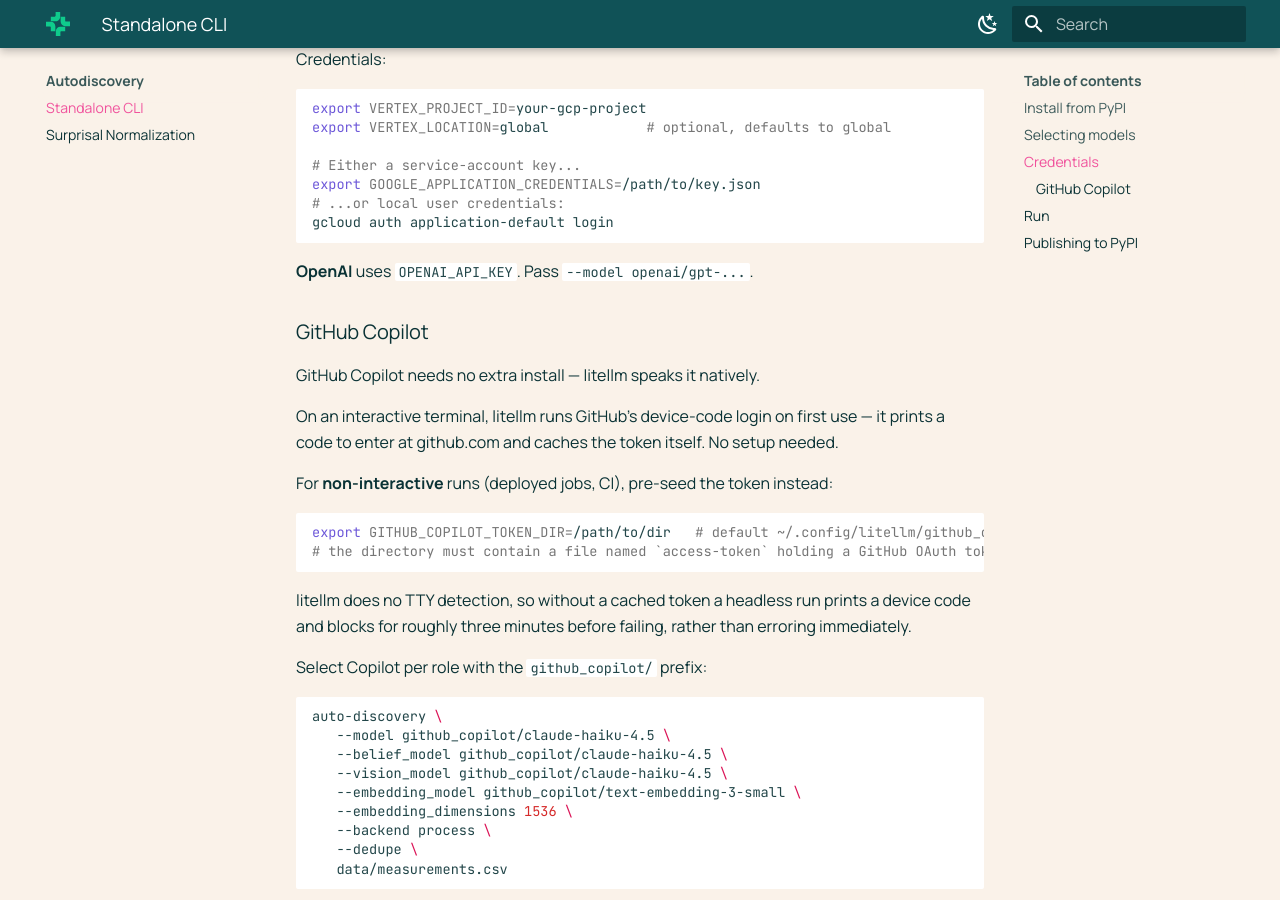
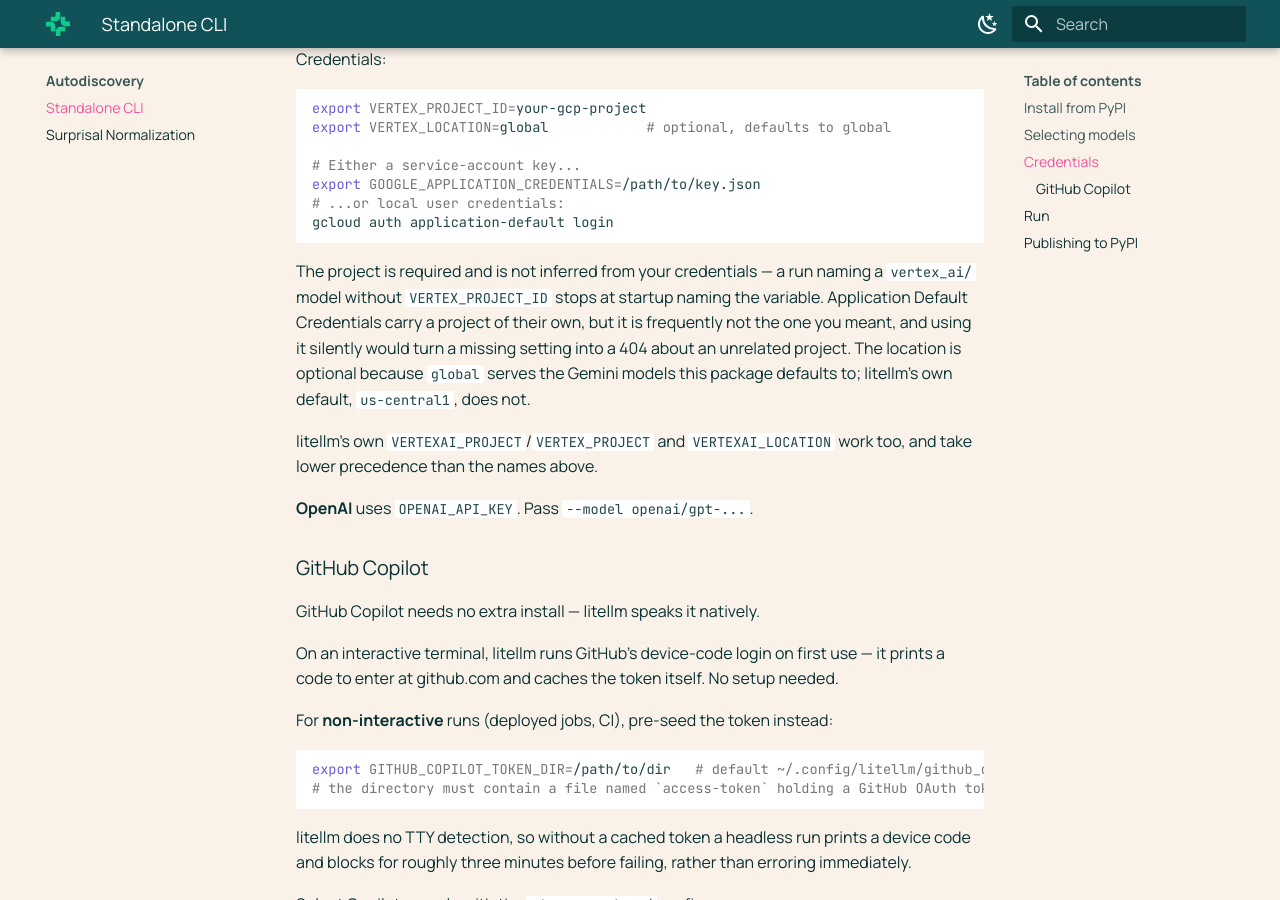
Before and after one commit to allenai/asta-autodiscovery, an MkDocs documentation site: the page built from docs/autodiscovery/standalone.md, in a window 1280 px wide and 900 px high, scrolled down 1646 px. Built offline with MkDocs 1.6.1 and Material for MkDocs 9.7.7, drawn with Linux system fonts in a browser that asks for light colours.

Commit message:
Document the Vertex project requirement and the global location default
`RELEASE.md` (the PyPI long description) and `standalone.md` already said
`VERTEX_LOCATION` was optional and defaulted to `global`; restoring that
default makes it true again. Both now also say the project is required,
checked at startup, and deliberately not inferred from the Application
Default Credentials project -- the silent fallback that produced a 404
naming a project the operator never chose.

Suggested-by: @dirkraft

````diff
--- a/docs/autodiscovery/standalone.md
+++ b/docs/autodiscovery/standalone.md
@@ -83,6 +83,17 @@
 # ...or local user credentials:
 gcloud auth application-default login
 ```
+
+The project is required and is not inferred from your credentials — a run
+naming a `vertex_ai/` model without `VERTEX_PROJECT_ID` stops at startup naming
+the variable. Application Default Credentials carry a project of their own, but
+it is frequently not the one you meant, and using it silently would turn a
+missing setting into a 404 about an unrelated project. The location is optional
+because `global` serves the Gemini models this package defaults to; litellm's
+own default, `us-central1`, does not.
+
+litellm's own `VERTEXAI_PROJECT`/`VERTEX_PROJECT` and `VERTEXAI_LOCATION` work
+too, and take lower precedence than the names above.
 
 **OpenAI** uses `OPENAI_API_KEY`. Pass `--model openai/gpt-...`.
 
````
Also changed, not shown: CHANGELOG.md (+26 -0 lines), docs/configuration.md (+2 -2 lines), packages/autodiscovery/RELEASE.md (+5 -0 lines).
